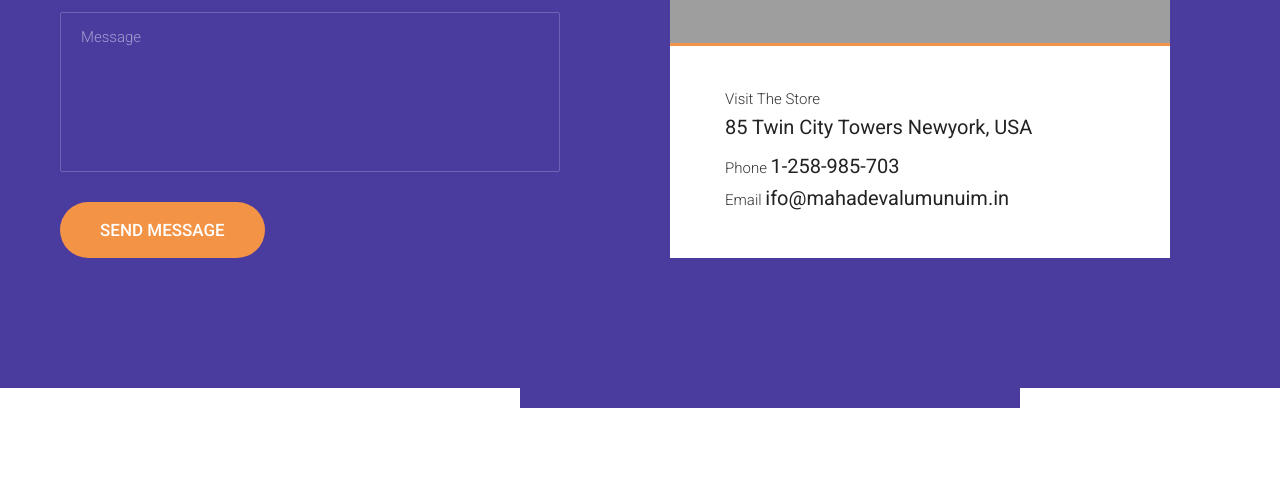
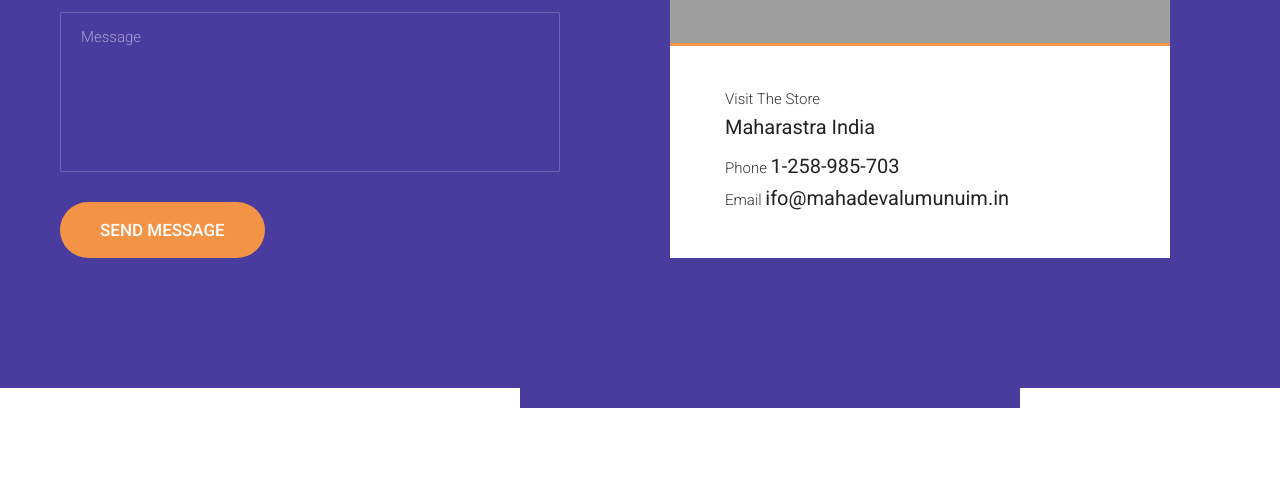
Before and after one commit to kajalhub2020/Almunium-Services, a plain HTML site: page about.html in a window 1280 px wide. Shown: the part 3123-3617 px from the top of the page. Drawn offline with Linux system fonts and the light colour scheme; some packages are replaced by stand-ins of ours; grey boxes are pictures that could not be loaded; files whose address does not match are found by name.

Commit message:
address change

```diff
--- a/about.html
+++ b/about.html
@@ -532,7 +532,7 @@
                 <div class="map-info">
                     <div class="text">
                         <p>Visit The Store</p>
-                        <h4>85 Twin City Towers Newyork, USA</h4>
+                        <h4>Maharastra India </h4>
                     </div>
                     <ul class="info clearfix">
                         <li>Phone <a href="tel:1258985703">1-258-985-703</a></li>
```
Also changed, not shown: contact.html (+1 -1 lines), index.html (+1 -1 lines).
